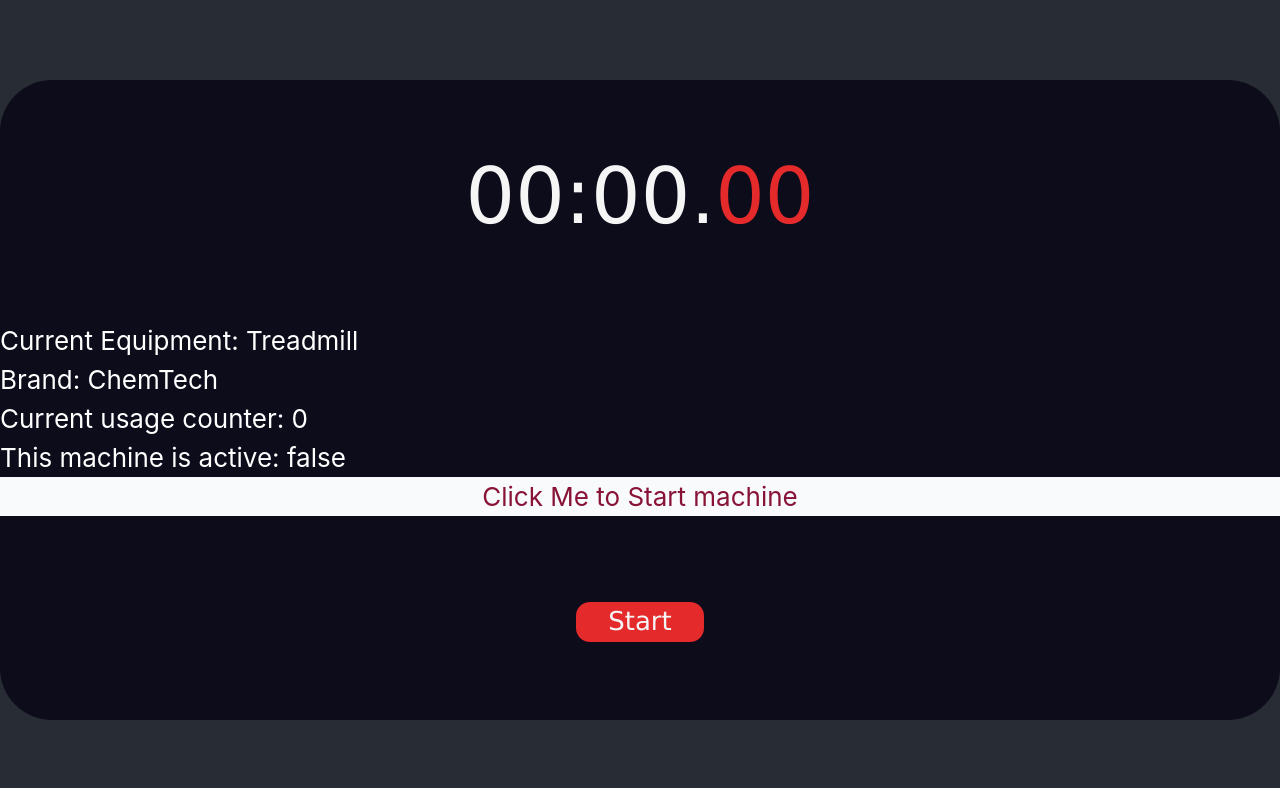
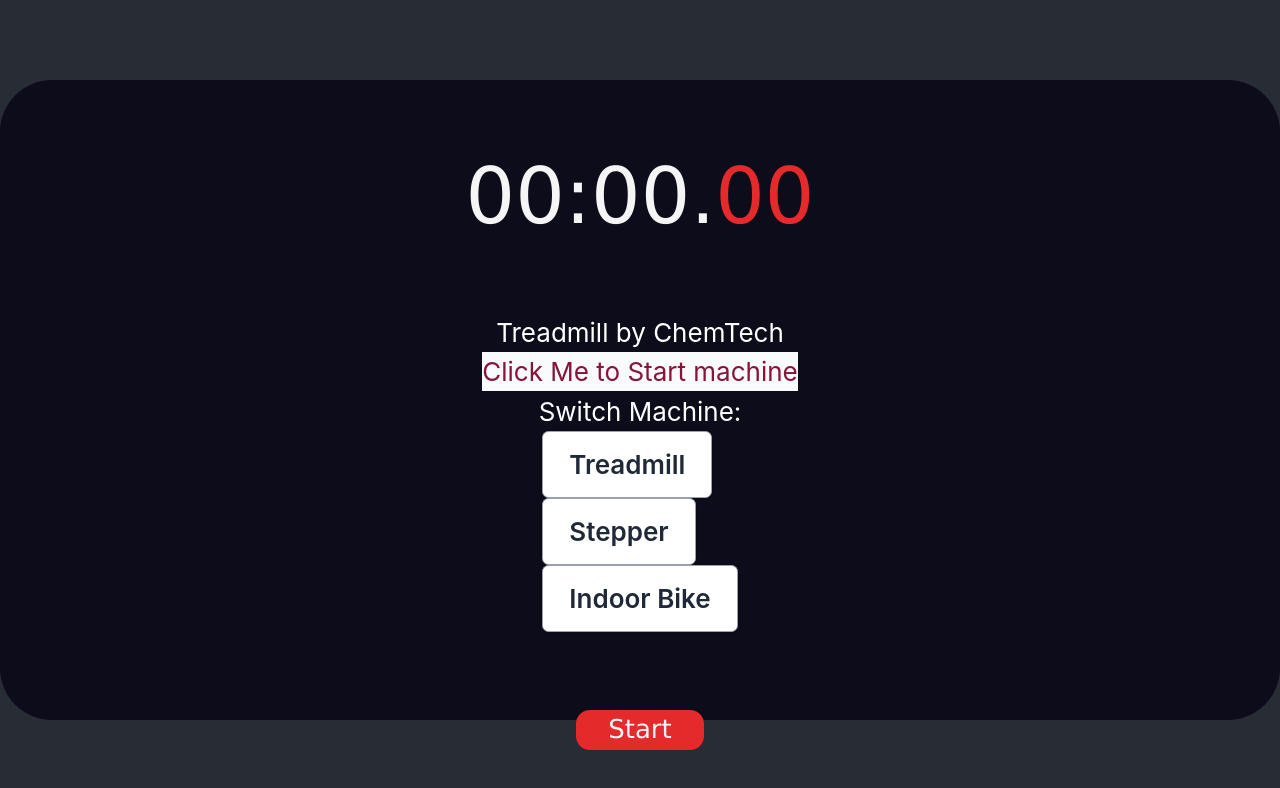
Before and after one commit to ChemaSalazar/gym-ui, a Vue app: page / in a window 1280 px wide. Shown: the top 788 px of the page. Built offline with nearby package versions, Linux system fonts and the light colour scheme.

Commit message:
updating the equipment interface.

```diff
--- a/src/Equipment.css
+++ b/src/Equipment.css
@@ -12,3 +12,14 @@ html{
 .gym-interface{
     color: white;
 }
+
+.equipment-interface{
+    height: 80vh;
+    width: 100vw;
+    background-color: #0d0c1b;
+    border-radius: 2rem;
+    display: flex;
+    flex-direction: column;
+    align-items: center;
+    /*justify-content: space-between;*/
+}
--- a/src/Equipment.js
+++ b/src/Equipment.js
@@ -19,6 +19,8 @@ class Equipment extends React.Component{
             activeText: "Start"
         };
     }
+
+    list = ["Treadmill", "Stepper", "Indoor Bike"];
 
     componentDidMount() {
 
@@ -55,24 +57,23 @@ class Equipment extends React.Component{
 
 
 
-
-
-
     /*render
     *
     * we are using tailwind css
     * */
     render() {
         return(
-            <div className={"container mx-auto"}>
-                <h1>Current Equipment: {this.state.name}</h1>
-                <h2>Brand: {this.state.brand}</h2>
-                <h3>Current usage counter: {this.state.usage}</h3>
-                <h3>This machine is active: {String(this.state.isOn)}</h3>
+            <div className={"container mx-auto equipment-interface"}>
+                <h1>{this.state.name} by {this.state.brand}</h1>
+
                 {/*<button type={"button"} onClick={this.changeUsage}>Click Me to Increase Usage</button>*/}
                 <div className={"bg-slate-50"}>
                     <button id={"main-button"} className={"flex mx-auto text-rose-900"} type={"button"} onClick={this.changeActive}>Click Me to {this.state.activeText} machine</button>
                 </div>
+                <hr/>
+                <h3>Switch Machine: </h3>
+                <ul>{this.list.map(eq=>(<li><button className={"bg-white hover:bg-gray-100 text-gray-800 font-semibold py-2 px-4 border border-gray-400 rounded shadow"} type={"button"}>{eq}</button></li>))}</ul>
+
             </div>
         );
     }
```
Also changed, not shown: src/index.js (+1 -13 lines).
